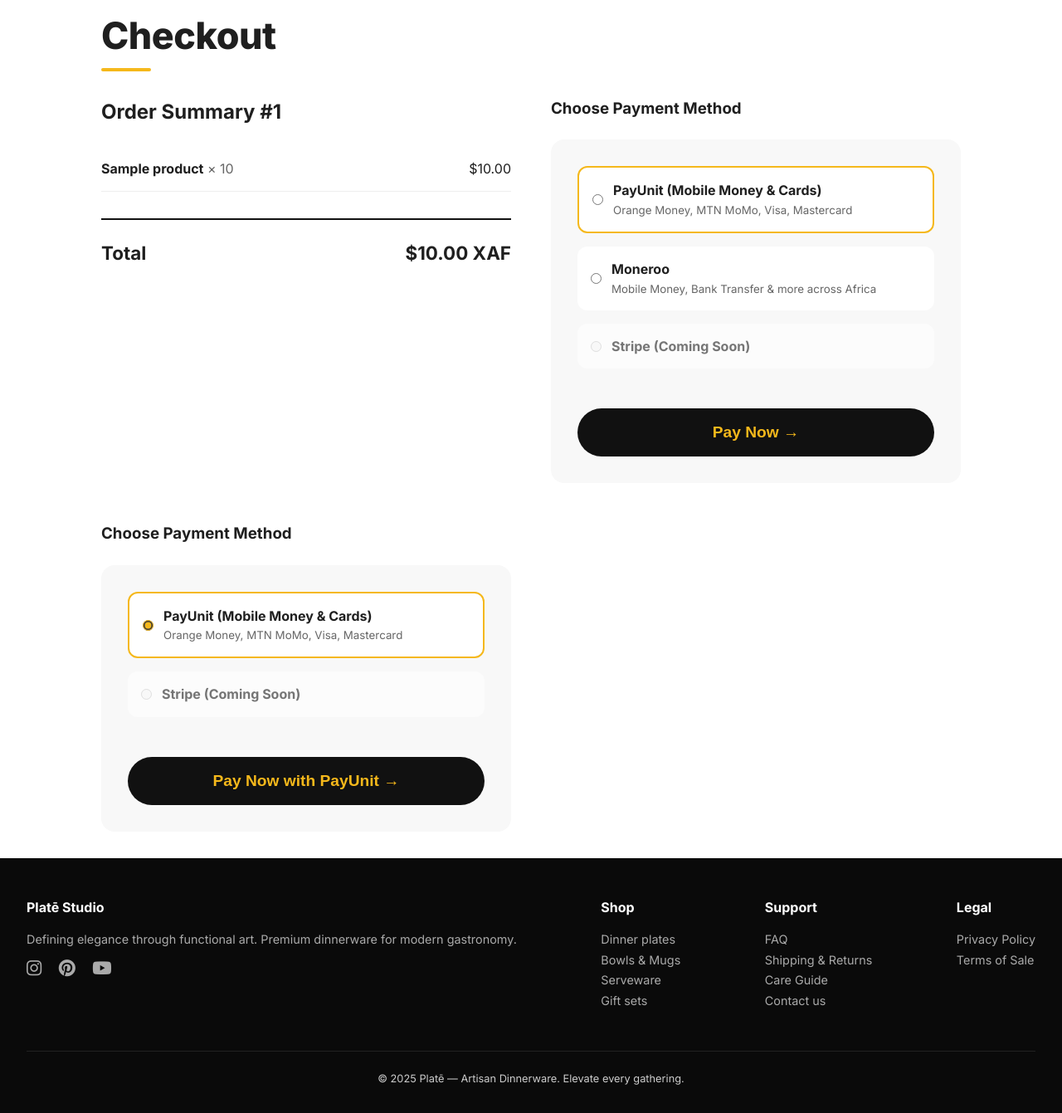
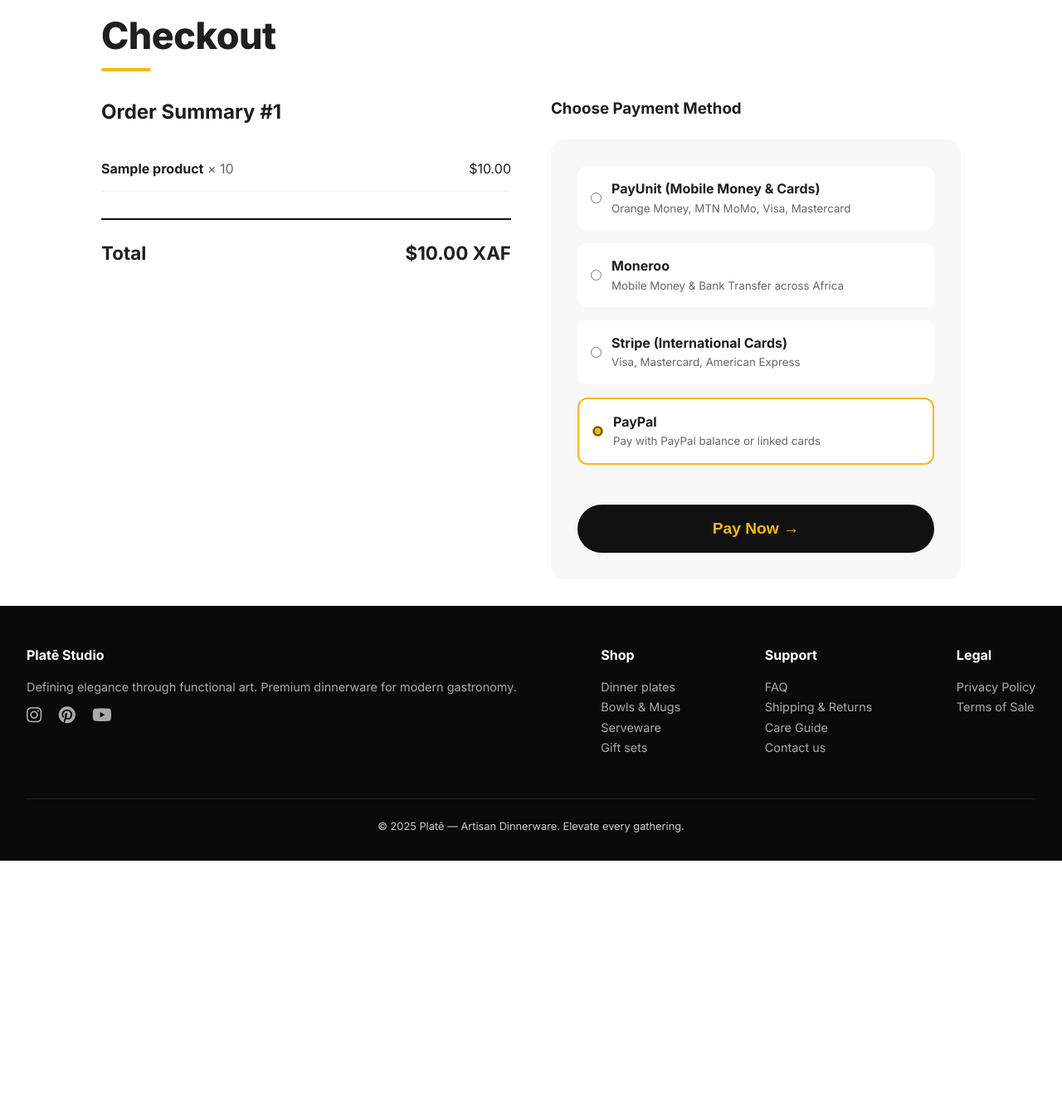
Before and after one commit to ndongchrist/django-pay, a Django app: page /checkout/ in a window 1280 px wide. Shown: the part 168-1509 px from the top of the page at 83% size. After the commit the page ends 1205 px from the top, so only its background shows below. Run offline with Django 5.2, Linux system fonts and the light colour scheme; tables that the repository leaves empty hold one stand-in row (values such as "Sample post").

Commit message:
feat: Implemented paypal

```diff
--- a/food/urls.py
+++ b/food/urls.py
@@ -5,13 +5,19 @@ from food.views import (
     checkout_view,
     home,
     initiate_moneroo_payment,
+    initiate_paypal_payment,
     initiate_payunit_payment,
+    initiate_stripe_payment,
     moneroo_success,
+    paypal_cancel,
+    paypal_success,
     payunit_cancel,
     payunit_notify,
     payunit_success,
     process_checkout,
     product_detail,
+    stripe_cancel,
+    stripe_success,
 )
 
 urlpatterns = [
@@ -28,4 +34,12 @@ urlpatterns = [
     # moneroo related URLs
     path("moneroo/initiate/<int:order_id>/", initiate_moneroo_payment, name="moneroo_initiate"),
     path("moneroo/success/", moneroo_success, name="moneroo_success"),
+    # Stripe urls
+    path("stripe/initiate/<int:order_id>/", initiate_stripe_payment, name="stripe_initiate"),
+    path("stripe/success/", stripe_success, name="stripe_success"),
+    path("stripe/cancel/", stripe_cancel, name="stripe_cancel"),
+    # Paypal
+    path("paypal/initiate/<int:order_id>/", initiate_paypal_payment, name="paypal_initiate"),
+    path("paypal/success/", paypal_success, name="paypal_success"),
+    path("paypal/cancel/", paypal_cancel, name="paypal_cancel"),
 ]
--- a/food/views.py
+++ b/food/views.py
@@ -7,11 +7,15 @@ from django.urls import reverse
 from django.http import JsonResponse, HttpResponse
 from django.views.decorators.csrf import csrf_exempt
 from payUnit import payUnit
+
+from food.flutterwave import FlutterwavePayment
+from food.paypal import PayPalPayment
 from .models import Order, Payment
 from django.conf import settings
 
 from food.enum import OrderStatus
 from .moneroo import MonerooPayment
+from .stripe import StripePayment
 from food.models import Order, OrderItem, Product  # noqa: F811
 
 
@@ -196,7 +200,7 @@ def payunit_success(request, order_id):
         payment.status = "success"
         payment.save()
 
-    context = {"order": order, "message": "Payment Successful! Thank you for your purchase."}
+    context = {"order": order, "message": "Payment Successful! Thank you for your purchase.", "method": "PayUnit"}
     return render(request, "public/payment_success.html", context)
 
 
@@ -244,9 +248,6 @@ def moneroo_success(request):
         order.status = OrderStatus.PAID if hasattr(OrderStatus, "PAID") else "PAID"
         order.save()
 
-        # Optional: Create Payment record
-        from .models import Payment
-
         Payment.objects.create(
             order=order,
             method="moneroo",
@@ -255,7 +256,133 @@ def moneroo_success(request):
             transaction_id=payment_id or order.payment_reference,
         )
 
-        return render(request, "public/payment_success.html", {"order": order})
+        return render(request, "public/payment_success.html", {"order": order, "method": "Moneroo"})
 
     # If status is not clearly success, show cancel/failed page
     return render(request, "public/payment_cancel.html", {"order": order})
+
+
+def initiate_stripe_payment(request, order_id):
+    """Initialize Stripe Checkout Session"""
+    order = get_object_or_404(Order, id=order_id)
+
+    stripe_payment = StripePayment()
+    result = stripe_payment.initialize_payment(order, request)
+
+    if result["success"]:
+        return redirect(result["checkout_url"])
+    else:
+        return HttpResponse(f"Stripe payment initialization failed: {result['error']}", status=400)
+
+
+def stripe_success(request):
+    """Handle return from Stripe after successful payment"""
+    order_id = request.GET.get("order_id")
+    session_id = request.GET.get("session_id")
+
+    order = get_object_or_404(Order, id=order_id)
+
+    # In production, you should verify the session with Stripe API
+    # For now, we optimistically mark as paid (improve later with webhook)
+    order.status = OrderStatus.PAID if hasattr(OrderStatus, "PAID") else "PAID"
+    order.save()
+
+    Payment.objects.create(
+        order=order, method="stripe", amount=order.total_amount, status="success", transaction_id=session_id
+    )
+
+    return render(request, "public/payment_success.html", {"order": order, "method": "Stripe"})
+
+
+def stripe_cancel(request):
+    """Handle cancelled Stripe payment"""
+    order_id = request.GET.get("order_id")
+    order = get_object_or_404(Order, id=order_id)
+
+    return render(request, "public/payment_cancel.html", {"order": order})
+
+
+def initiate_paypal_payment(request, order_id):
+    """Initialize PayPal payment"""
+    order = get_object_or_404(Order, id=order_id)
+
+    paypal_payment = PayPalPayment()
+    result = paypal_payment.initialize_payment(order, request)
+
+    if result["success"]:
+        return redirect(result["approval_url"])
+    else:
+        return HttpResponse(f"PayPal payment initialization failed: {result.get('error')}", status=400)
+
+
+def paypal_success(request):
+    """Handle return from PayPal after approval"""
+    order_id = request.GET.get("order_id")
+    payment_id = request.GET.get("paymentId")
+    # payer_id = request.GET.get('PayerID')
+
+    order = get_object_or_404(Order, id=order_id)
+
+    # In a real implementation, you should execute the payment here
+    # For simplicity now, we mark as paid (improve with execute() later)
+    order.status = OrderStatus.PAID if hasattr(OrderStatus, "PAID") else "PAID"
+    order.save()
+
+    # Create Payment record
+    Payment.objects.create(
+        order=order, method="paypal", amount=order.total_amount, status="success", transaction_id=payment_id
+    )
+
+    return render(request, "public/payment_success.html", {"order": order, "method": "PayPal"})
+
+
+def paypal_cancel(request):
+    """Handle cancelled PayPal payment"""
+    order_id = request.GET.get("order_id")
+    order = get_object_or_404(Order, id=order_id)
+
+    return render(request, "public/payment_cancel.html", {"order": order})
+
+
+def initiate_flutterwave_payment(request, order_id):
+    """Initialize Flutterwave payment"""
+    order = get_object_or_404(Order, id=order_id)
+
+    flutterwave = FlutterwavePayment()
+    result = flutterwave.initialize_payment(order, request)
+
+    if result["success"]:
+        return redirect(result["checkout_url"])
+    else:
+        return HttpResponse(f"Flutterwave payment initialization failed: {result.get('error')}", status=400)
+
+
+def flutterwave_success(request):
+    """Handle return from Flutterwave after payment"""
+    order_id = request.GET.get("order_id")
+    # Flutterwave also sends tx_ref, status, etc. in query params
+
+    order = get_object_or_404(Order, id=order_id)
+
+    # For better security, you should verify the transaction using Flutterwave's verify endpoint
+    # For now, we mark as paid (improve with verification later)
+    order.status = OrderStatus.PAID if hasattr(OrderStatus, "PAID") else "PAID"
+    order.save()
+
+    Payment.objects.create(
+        order=order,
+        method="flutterwave",
+        amount=order.total_amount,
+        status=OrderStatus.PAID if hasattr(OrderStatus, "PAID") else "PAID",
+        transaction_id=order.payment_reference,
+    )
+
+    return render(request, "public/payment_success.html", {"order": order, "method": "Flutterwave"})
+
+
+def flutterwave_cancel(request):
+    """Handle cancelled Flutterwave payment"""
+    order_id = request.GET.get("order_id")
+    order = get_object_or_404(Order, id=order_id)
+
+    return render(request, "public/payment_cancel.html", {"order": order})
--- a/pyproject.toml
+++ b/pyproject.toml
@@ -7,11 +7,15 @@ requires-python = ">=3.13"
 dependencies = [
     "django>=6.0.3",
     "flask>=3.1.3",
+    "paypal-checkout-serversdk>=1.0.3",
+    "paypalrestsdk>=1.13.3",
     "payunit>=0.2.4",
     "pillow>=12.1.1",
     "pre-commit>=4.5.1",
     "python-dotenv>=1.2.2",
+    "rave-python>=1.4.2",
     "ruff>=0.15.7",
+    "stripe>=14.4.1",
 ]
 
 
--- a/templates/public/checkout.html
+++ b/templates/public/checkout.html
@@ -35,8 +35,8 @@
                 <div style="background:#f8f8f8; padding:2rem; border-radius:16px;">
 
                     <!-- PayUnit -->
-                    <label id="payunit-label" style="display:flex; align-items:center; gap:12px; padding:1rem; background:white; border-radius:12px; margin-bottom:1rem; cursor:pointer; border:2px solid #F5B81B;">
-                        <input type="radio" name="payment_method" value="payunit" checked style="accent-color:#F5B81B;">
+                    <label style="display:flex; align-items:center; gap:12px; padding:1rem; background:white; border-radius:12px; margin-bottom:1rem; cursor:pointer;">
+                        <input type="radio" name="payment_method" value="payunit" style="accent-color:#F5B81B;">
                         <div>
                             <strong>PayUnit (Mobile Money & Cards)</strong><br>
                             <small style="color:#666;">Orange Money, MTN MoMo, Visa, Mastercard</small>
@@ -44,58 +44,36 @@
                     </label>
 
                     <!-- Moneroo -->
-                    <label id="moneroo-label" style="display:flex; align-items:center; gap:12px; padding:1rem; background:white; border-radius:12px; margin-bottom:1rem; cursor:pointer;">
+                    <label style="display:flex; align-items:center; gap:12px; padding:1rem; background:white; border-radius:12px; margin-bottom:1rem; cursor:pointer;">
                         <input type="radio" name="payment_method" value="moneroo" style="accent-color:#F5B81B;">
                         <div>
                             <strong>Moneroo</strong><br>
-                            <small style="color:#666;">Mobile Money, Bank Transfer & more across Africa</small>
+                            <small style="color:#666;">Mobile Money & Bank Transfer across Africa</small>
                         </div>
                     </label>
 
-                    <!-- Future methods (disabled) -->
-                    <div style="opacity:0.6;">
-                        <label style="display:flex; align-items:center; gap:12px; padding:1rem; background:white; border-radius:12px; margin-bottom:1rem; cursor:not-allowed;">
-                            <input type="radio" name="payment_method" disabled>
-                            <div>
-                                <strong>Stripe (Coming Soon)</strong>
-                            </div>
-                        </label>
-                    </div>
+                    <!-- Stripe -->
+                    <label style="display:flex; align-items:center; gap:12px; padding:1rem; background:white; border-radius:12px; margin-bottom:1rem; cursor:pointer;">
+                        <input type="radio" name="payment_method" value="stripe" style="accent-color:#F5B81B;">
+                        <div>
+                            <strong>Stripe (International Cards)</strong><br>
+                            <small style="color:#666;">Visa, Mastercard, American Express</small>
+                        </div>
+                    </label>
+
+                    <!-- PayPal -->
+                    <label style="display:flex; align-items:center; gap:12px; padding:1rem; background:white; border-radius:12px; margin-bottom:1rem; cursor:pointer; border:2px solid #F5B81B;">
+                        <input type="radio" name="payment_method" value="paypal" checked style="accent-color:#F5B81B;">
+                        <div>
+                            <strong>PayPal</strong><br>
+                            <small style="color:#666;">Pay with PayPal balance or linked cards</small>
+                        </div>
+                    </label>
 
                     <button onclick="initiatePayment({{ order.id }})"
                             id="pay-button"
                             style="width:100%; margin-top:2rem; padding:18px; background:#111; color:#F5B81B; border:none; border-radius:60px; font-weight:700; font-size:1.2rem;">
                         Pay Now →
-                    </button>
-                </div>
-            </div><div>
-                <h3 style="margin-bottom:1.5rem;">Choose Payment Method</h3>
-
-                <div style="background:#f8f8f8; padding:2rem; border-radius:16px;">
-                    <!-- PayUnit Option -->
-                    <label style="display:flex; align-items:center; gap:12px; padding:1rem; background:white; border-radius:12px; margin-bottom:1rem; cursor:pointer; border:2px solid #F5B81B;">
-                        <input type="radio" name="payment_method" value="payunit" checked style="accent-color:#F5B81B;">
-                        <div>
-                            <strong>PayUnit (Mobile Money & Cards)</strong><br>
-                            <small style="color:#666;">Orange Money, MTN MoMo, Visa, Mastercard</small>
-                        </div>
-                    </label>
-
-                    <!-- Placeholder for future methods -->
-                    <div style="opacity:0.6;">
-                        <label style="display:flex; align-items:center; gap:12px; padding:1rem; background:white; border-radius:12px; margin-bottom:1rem; cursor:not-allowed;">
-                            <input type="radio" name="payment_method" disabled>
-                            <div>
-                                <strong>Stripe (Coming Soon)</strong>
-                            </div>
-                        </label>
-                        <!-- Add more later -->
-                    </div>
-
-                    <button onclick="initiatePayment({{ order.id }})"
-                            id="pay-button"
-                            style="width:100%; margin-top:2rem; padding:18px; background:#111; color:#F5B81B; border:none; border-radius:60px; font-weight:700; font-size:1.2rem;">
-                        Pay Now with PayUnit →
                     </button>
                 </div>
             </div>
@@ -116,7 +94,7 @@ function initiatePayment(orderId) {
     const selectedMethod = document.querySelector('input[name="payment_method"]:checked').value;
 
     btn.disabled = true;
-    btn.textContent = "Redirecting to payment gateway...";
+    btn.textContent = "Redirecting to secure checkout...";
 
     let url = "";
 
@@ -124,6 +102,10 @@ function initiatePayment(orderId) {
         url = "{% url 'payunit_initiate' 0 %}".replace('0', orderId);
     } else if (selectedMethod === "moneroo") {
         url = "{% url 'moneroo_initiate' 0 %}".replace('0', orderId);
+    } else if (selectedMethod === "stripe") {
+        url = "{% url 'stripe_initiate' 0 %}".replace('0', orderId);
+    } else if (selectedMethod === "paypal") {
+        url = "{% url 'paypal_initiate' 0 %}".replace('0', orderId);
     }
 
     if (url) {
--- a/templates/public/payment_success.html
+++ b/templates/public/payment_success.html
@@ -28,7 +28,7 @@
         </div>
         <div style="display: flex; justify-content: space-between; align-items: center;">
             <span style="font-size: 1.1rem; color: #666;">Payment Method</span>
-            <strong style="font-size: 1.1rem; color: #F5B81B;">PayUnit</strong>
+            <strong style="font-size: 1.1rem; color: #F5B81B;">{{ method }}</strong>
         </div>
     </div>
 
```
Also changed, not shown: djangopayment/settings.py (+17 -1 lines), food/paypal.py (added, +73 -0 lines), 1 other file.
